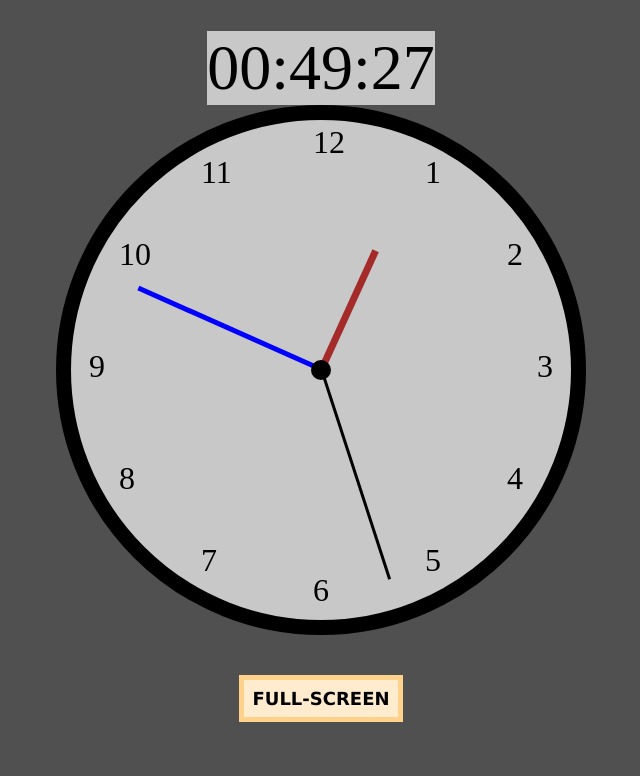
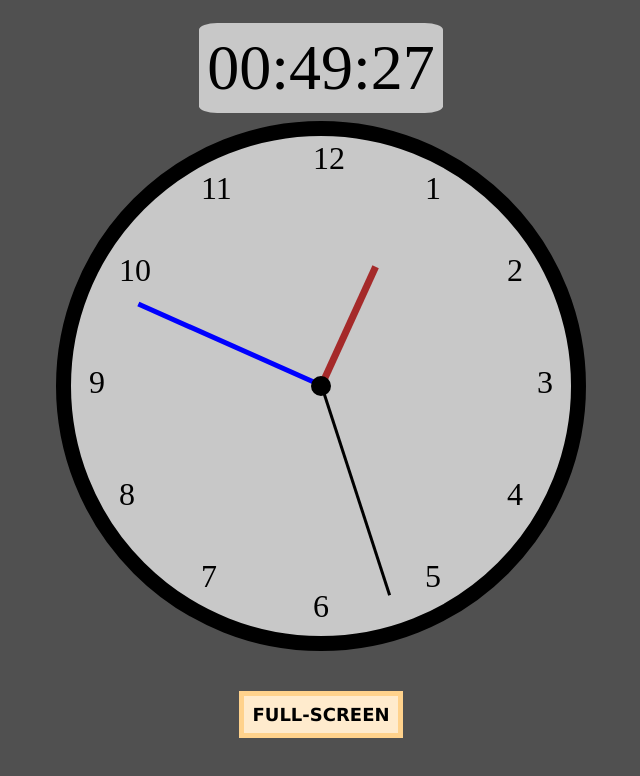
Before and after one commit to Saif-Uddin-93/Clock, a website: page index.html in a window 1280 px wide. Shown: the whole page, without its empty margins (319-959 px from the left). Drawn offline with nearby package versions, Linux system fonts and the light colour scheme.

Commit message:
Digital clock border

```diff
--- a/style.css
+++ b/style.css
@@ -11,7 +11,7 @@ body{
 }
 
 main {
-    top: -10vh;
+    top: -12vh;
     position: relative;
     height: 100vh;
     display: flex;
@@ -42,6 +42,9 @@ main {
     text-align: center;
     height: fit-content;
     background-color: rgb(200, 200, 200);
+    padding: 0.5rem;
+    margin: 0.5rem;
+    border-radius: 7.5%;
 }
 
 #analogue-clock {
```
